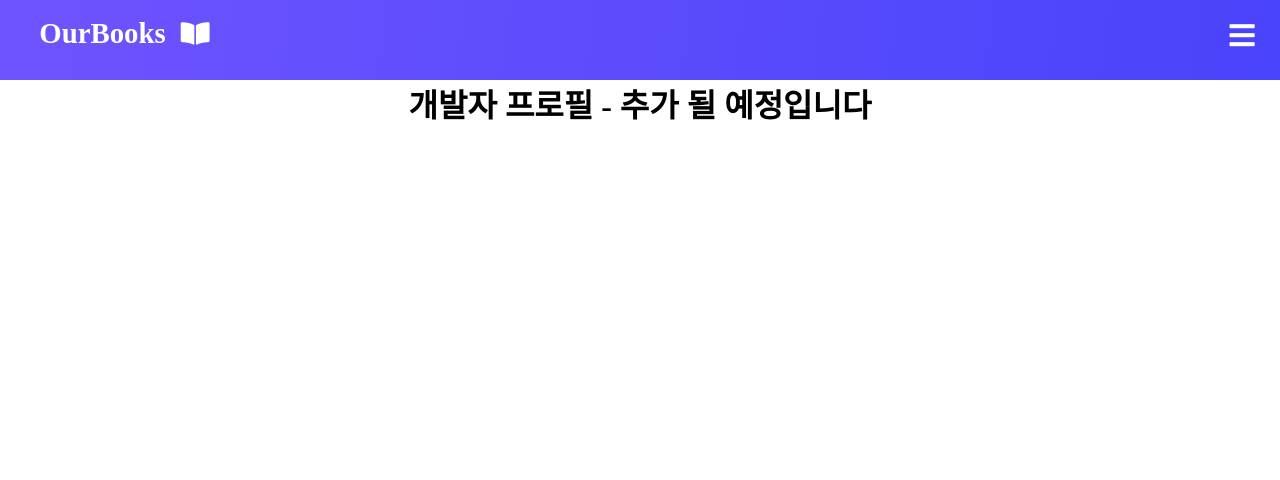
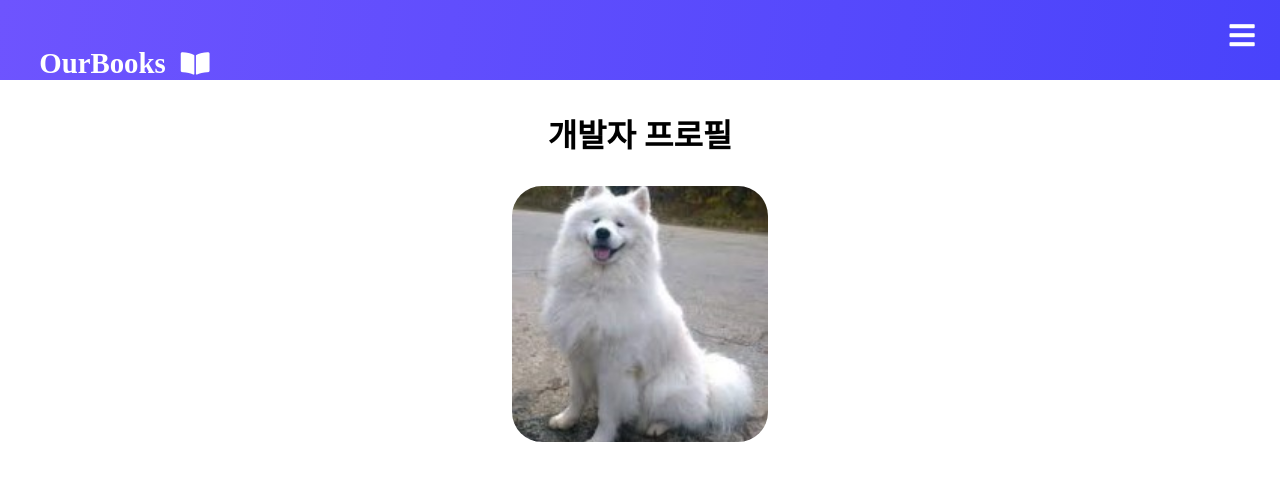
Before and after one commit to minsung521/OurBooks.com, a React (Create React App) app: page /whomadethis in a window 1280 px wide. Shown: the top 480 px of the page. Built offline with nearby package versions, Linux system fonts and the light colour scheme; a web font is replaced by a local one.

Commit message:
profile making

```diff
--- /dev/null
+++ b/src/WhoMadeThis.css
@@ -0,0 +1,12 @@
+h1 {
+	margin: 30px;
+}
+
+.profileImg {
+	border-radius: 30px;
+	height: 16rem;
+	width: 16rem;
+	object-fit: cover;
+	/* position: absolute;
+  left: ; */
+}
--- a/src/WhoMadeThis.js
+++ b/src/WhoMadeThis.js
@@ -1,10 +1,14 @@
 import React from "react";
+import profileImg from "./myprofile.jpg";
+import "./WhoMadeThis.css";
 
 const WhoMadeThis = () => {
 	return (
 		<div>
-			<h1>개발자 프로필 - 추가 될 예정입니다</h1>
-			{/* 인스타 그램 api - proxy or native */}
+			<h1>개발자 프로필</h1>
+			<div className="profile">
+				<img src={profileImg} alt="Developer profile" className="profileImg" />
+			</div>
 		</div>
 	);
 };
```
Also changed, not shown: src/myprofile.jpg (added).
